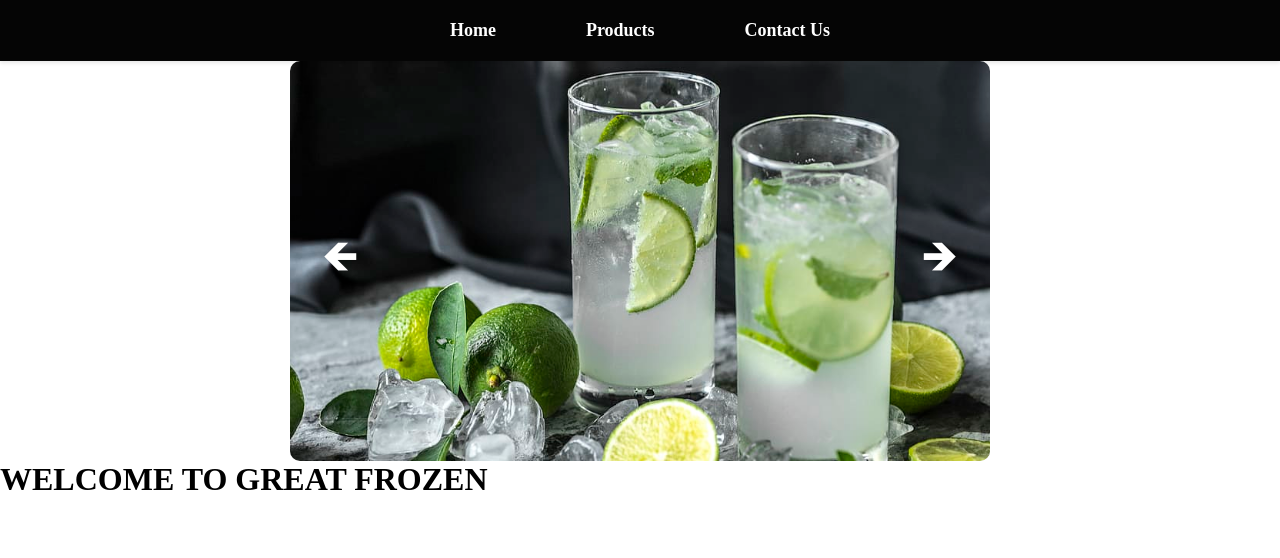
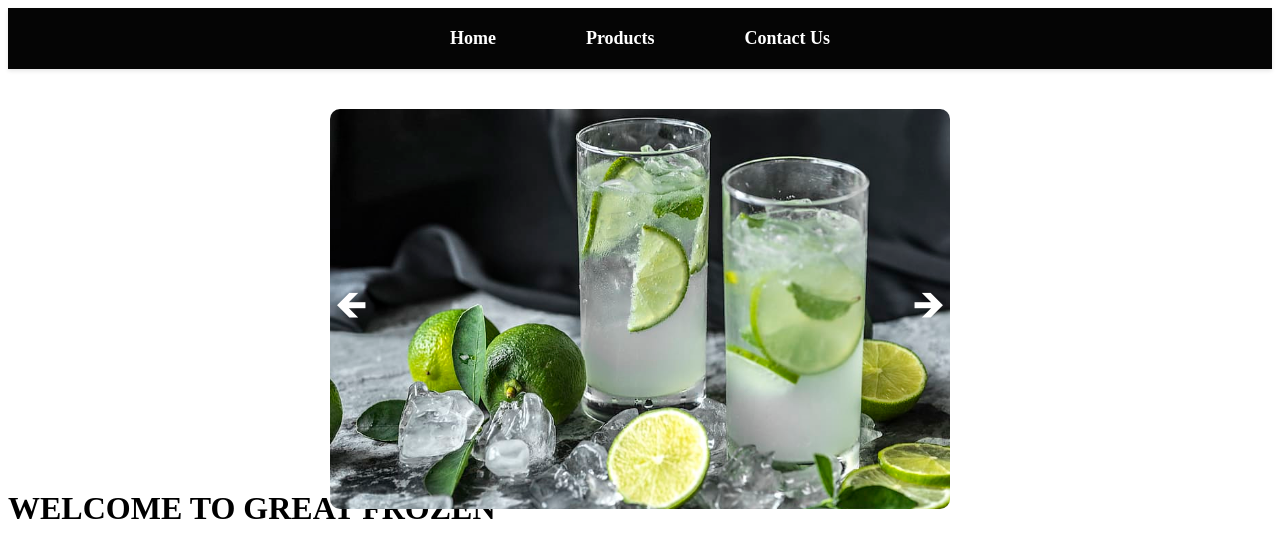
Before and after one commit to ThanugaWeerakoon/FrozenFruito, a React (Vite) app in the folder frozenfruito/: page / in a window 1280 px wide. Shown: the top 558 px of the page. Built offline with nearby package versions, Linux system fonts and the light colour scheme.

Commit message:
Moved styles to the css file

```diff
--- a/frozenfruito/package.json
+++ b/frozenfruito/package.json
@@ -12,7 +12,8 @@
   "dependencies": {
     "react": "^18.3.1",
     "react-dom": "^18.3.1",
-    "react-responsive-carousel": "^3.2.23"
+    "react-responsive-carousel": "^3.2.23",
+    "react-router-dom": "^6.26.0"
   },
   "devDependencies": {
     "@types/react": "^18.3.3",
--- a/frozenfruito/src/App.jsx
+++ b/frozenfruito/src/App.jsx
@@ -6,7 +6,6 @@ import ContactPage from "./Pages/ContactPage";
 import ProductsPage from "./Pages/ProductsPage";
 
 
-import './styles.css';
 import { ImageSlider } from "./Components/ImageSlider";
 
 function App() {
--- /dev/null
+++ b/frozenfruito/src/Components/ImageSlider.css
@@ -0,0 +1,31 @@
+
+.slider {
+    height: 100%;
+    position: relative;
+    padding: 40px;
+}
+
+.slide {
+    width: 100%;
+    height: 100%;
+    border-radius: 10px;
+    background-size: cover;
+}
+
+.left-arrow, .right-arrow {
+    position: absolute;
+    top: 50%;
+    transform: translate(0, -50%);
+    font-size: 40px;
+    color: #fff;
+    z-index: 1;
+    cursor: pointer;
+}
+
+.left-arrow {
+    left: 45px;
+}
+
+.right-arrow {
+    right: 45px;
+}
--- a/frozenfruito/src/Components/ImageSlider.jsx
+++ b/frozenfruito/src/Components/ImageSlider.jsx
@@ -1,62 +1,30 @@
 import React, { useState } from 'react';
+import './ImageSlider.css';
 
 export const ImageSlider = ({ slides }) => {
     const [currentIndex, setCurrentIndex] = useState(0);
 
-    const sliderStyles = {
-        height: "100%",
-        position: "relative",
-    };
-
     const slideStyles = {
-        width: '100%',
-        height: '100%',
-        borderRadius: "10px",
-        backgroundSize: "cover",
         backgroundImage: `url(${slides[currentIndex].url})`,
     };
 
-    const leftArrowStyles = {
-        position: 'absolute',
-        top: '50%',
-        transform: 'translate(0, -50%)',
-        left: "32px",
-        fontSize: "45px",
-        color: "#fff",
-        zIndex: 1,  // Fixed from zindex to zIndex
-        cursor: "pointer",
-    };
-
-    const rightArrowStyles = {
-        position: 'absolute',
-        top: '50%',
-        transform: 'translate(0, -50%)',
-        right: "32px",
-        fontSize: "45px",
-        color: "#fff",
-        zIndex: 1,  // Fixed from zindex to zIndex
-        cursor: "pointer",
-    };
-
-
     const goToPrevious = () => {
-      const isFirstSlide = currentIndex === 0;
-      const newIndex = isFirstSlide ? slides.length - 1 : currentIndex - 1;
+        const isFirstSlide = currentIndex === 0;
+        const newIndex = isFirstSlide ? slides.length - 1 : currentIndex - 1;
         setCurrentIndex(newIndex);
     };
 
-
     const goToNext = () => {
-      const isLastSlide = currentIndex === slides.length - 1;
-      const newIndex = isLastSlide ? 0 : currentIndex + 1;
-      setCurrentIndex(newIndex);
-    }
+        const isLastSlide = currentIndex === slides.length - 1;
+        const newIndex = isLastSlide ? 0 : currentIndex + 1;
+        setCurrentIndex(newIndex);
+    };
 
     return (
-        <div style={sliderStyles}>
-            <div style={leftArrowStyles} onClick={goToPrevious}>🡸</div>
-            <div style={rightArrowStyles} onClick={goToNext}>🡺</div>
-            <div style={slideStyles}></div>
+        <div className="slider">
+            <div className="left-arrow" onClick={goToPrevious}>🡸</div>
+            <div className="right-arrow" onClick={goToNext}>🡺</div>
+            <div className="slide" style={slideStyles}></div>
         </div>
     );
 };
--- a/frozenfruito/src/styles.css
+++ /dev/null
@@ -1,22 +0,0 @@
-*{
-    margin: 0;
-    padding: 0;
-    box-sizing: border-box;
-}
-
-
-
-body{
-    margin:0;
-    /* background-image: url('./public/images/background.jpg'); */
-}
-
-.carousel .slide img {
-    width: 100%;
-    height: auto;
-}
-
-.carousel .legend {
-    background: rgba(0, 0, 0, 0.5);
-    color: #fff;
-}
```
Also changed, not shown: 1 other file (tests, documents, lock files or other folders).
